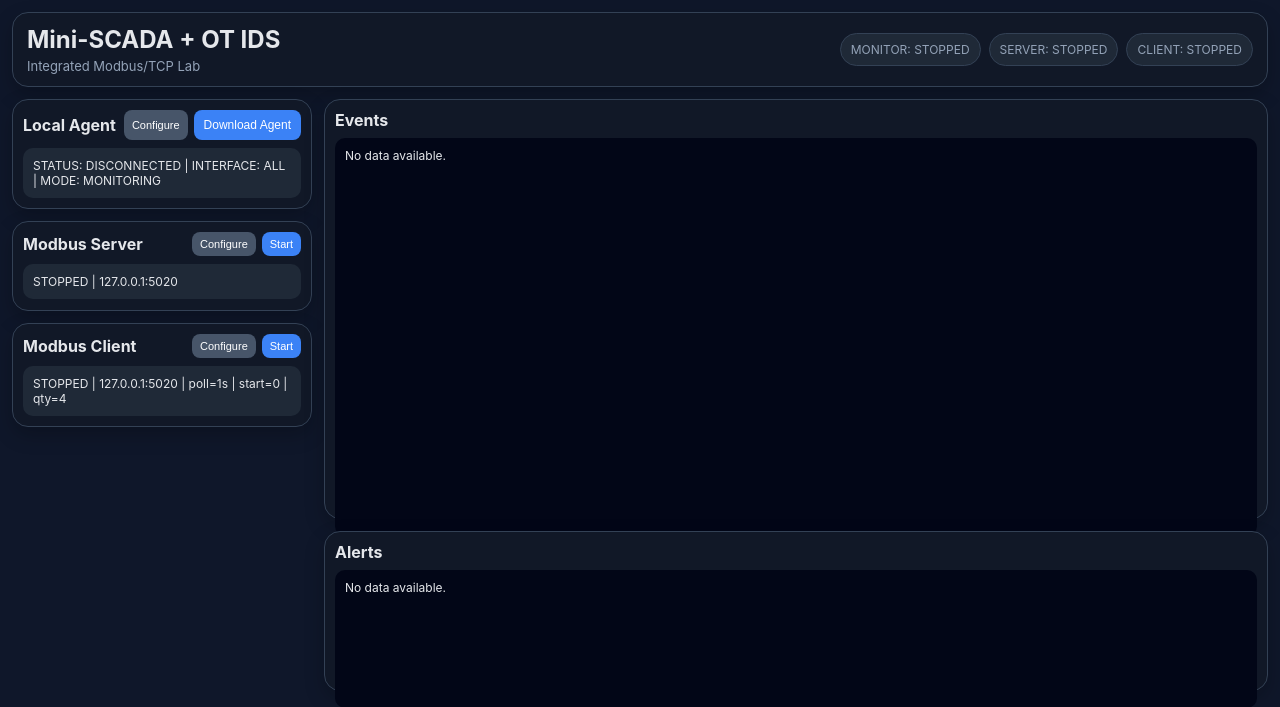
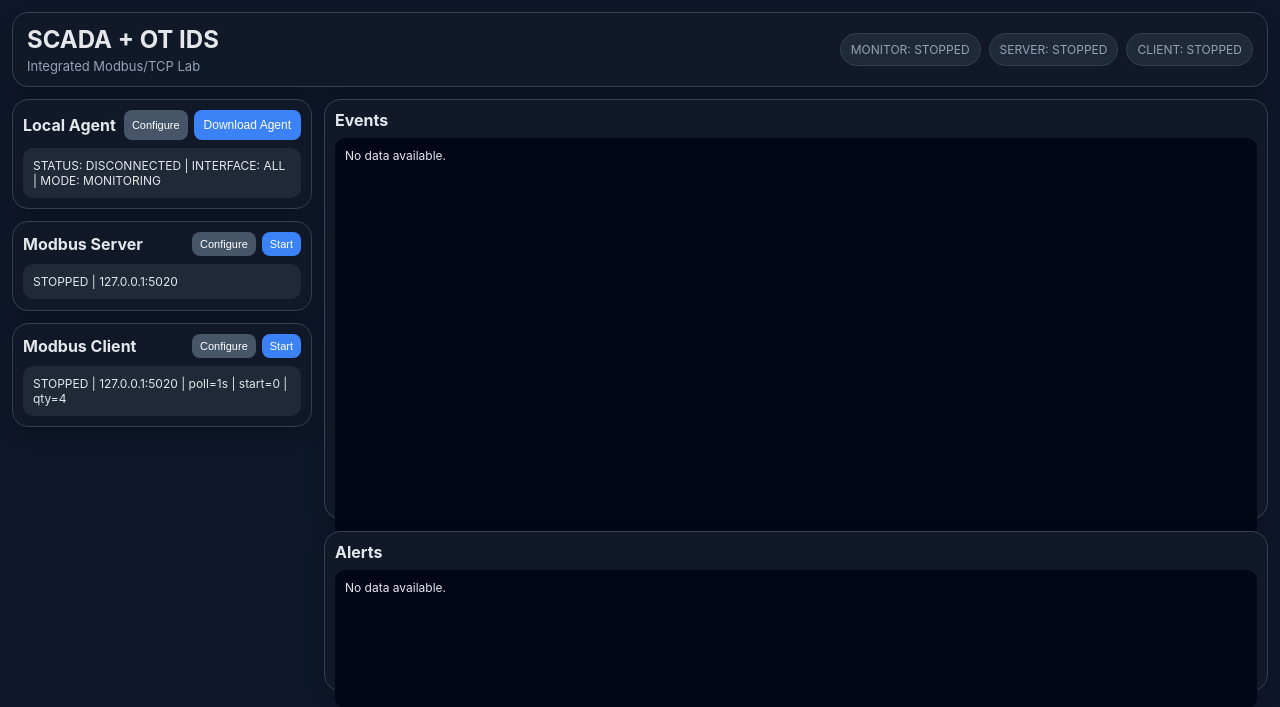
Before and after one commit to BSalmazo/ot-lab-app, a FastAPI app: page / in a window 1280 px wide. Shown: the top 707 px of the page. Run offline with FastAPI, Linux system fonts and the light colour scheme; data that the repository does not hold is empty.

Commit message:
Frontend changes

```diff
--- a/templates/index.html
+++ b/templates/index.html
@@ -10,7 +10,7 @@
   <div class="page">
     <header class="topbar">
       <div>
-        <h1>Mini-SCADA + OT IDS</h1>
+        <h1>SCADA + OT IDS</h1>
         <div class="sub">Integrated Modbus/TCP Lab</div>
       </div>
       <div class="topbar-right">
```
